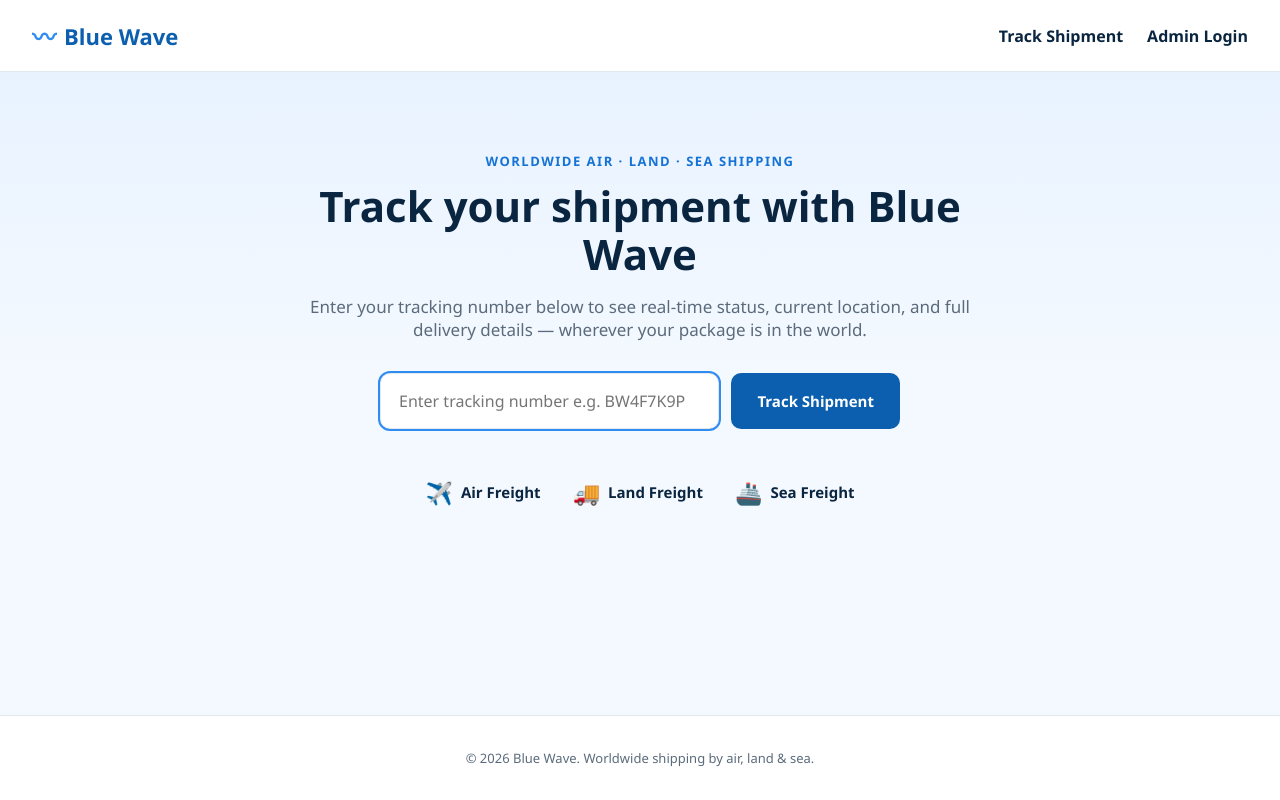
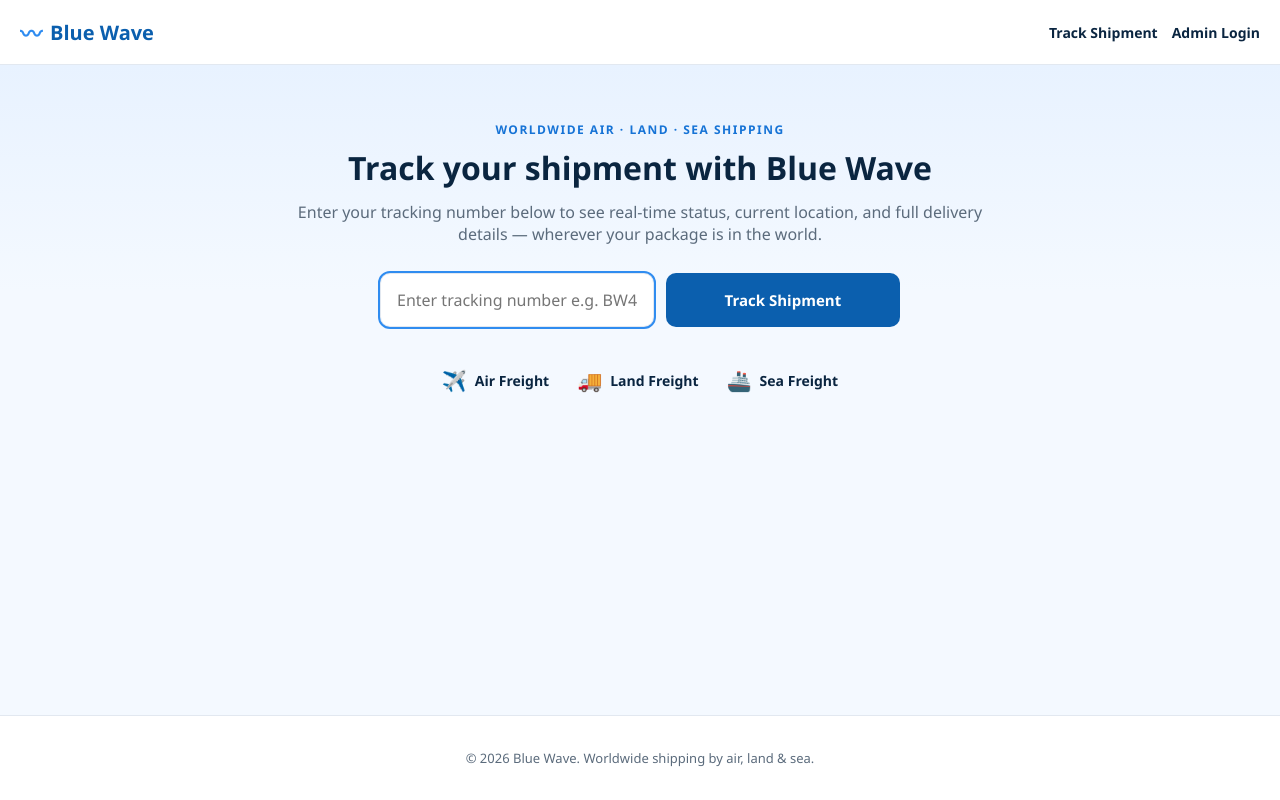
Before and after one commit to lokerwr/blue-wave-app, a React (Vite) app: page / in a window 1280 px wide. Built offline with nearby package versions, Linux system fonts and the light colour scheme; no server answers.

Commit message:
index.css

```diff
--- a/src/index.css
+++ b/src/index.css
@@ -18,6 +18,11 @@
 
 * { box-sizing: border-box; }
 
+html, body {
+  overflow-x: hidden;
+  width: 100%;
+}
+
 body {
   margin: 0;
   font-family: 'Segoe UI', system-ui, -apple-system, Roboto, Helvetica, Arial, sans-serif;
@@ -34,9 +39,13 @@ input, select { font-family: inherit; }
   min-height: 100vh;
   display: flex;
   flex-direction: column;
+  width: 100%;
+  overflow-x: hidden;
 }
 .app-main {
   flex: 1;
+  width: 100%;
+  min-width: 0;
 }
 
 /* ---------- Navbar ---------- */
@@ -44,7 +53,9 @@ input, select { font-family: inherit; }
   display: flex;
   align-items: center;
   justify-content: space-between;
-  padding: 18px 32px;
+  flex-wrap: wrap;
+  row-gap: 10px;
+  padding: 16px 20px;
   background: var(--bw-white);
   border-bottom: 1px solid var(--bw-gray-200);
   position: sticky;
@@ -52,22 +63,32 @@ input, select { font-family: inherit; }
   z-index: 10;
 }
 .brand {
-  font-size: 22px;
+  font-size: 20px;
   font-weight: 800;
   color: var(--bw-blue-700);
   display: flex;
   align-items: center;
   gap: 8px;
+  white-space: nowrap;
+  flex-shrink: 0;
 }
-.brand-wave { color: var(--bw-blue-500); font-size: 24px; }
-.nav-links { display: flex; align-items: center; gap: 24px; font-weight: 600; color: var(--bw-blue-900); }
+.brand-wave { color: var(--bw-blue-500); font-size: 22px; }
+.nav-links {
+  display: flex;
+  align-items: center;
+  flex-wrap: wrap;
+  gap: 14px;
+  font-weight: 600;
+  font-size: 14px;
+  color: var(--bw-blue-900);
+}
 .nav-links a:hover { color: var(--bw-blue-600); }
 .btn-link {
   background: none;
   border: none;
   color: var(--bw-blue-900);
   font-weight: 600;
-  font-size: 15px;
+  font-size: 14px;
   padding: 0;
 }
 .btn-link:hover { color: var(--bw-blue-600); }
@@ -85,7 +106,7 @@ input, select { font-family: inherit; }
 /* ---------- Hero / Home ---------- */
 .hero {
   background: linear-gradient(180deg, var(--bw-blue-100) 0%, var(--bw-blue-50) 60%);
-  padding: 80px 24px 64px;
+  padding: 56px 20px 48px;
 }
 .hero-inner {
   max-width: 720px;
@@ -95,31 +116,34 @@ input, select { font-family: inherit; }
 .eyebrow {
   text-transform: uppercase;
   letter-spacing: 1.5px;
-  font-size: 13px;
+  font-size: 12px;
   font-weight: 700;
   color: var(--bw-blue-600);
   margin: 0 0 12px;
 }
 .hero h1 {
-  font-size: 42px;
+  font-size: 32px;
   line-height: 1.15;
   color: var(--bw-blue-900);
-  margin: 0 0 16px;
+  margin: 0 0 14px;
 }
 .hero-sub {
-  font-size: 17px;
+  font-size: 16px;
   color: var(--bw-gray-600);
-  margin: 0 0 32px;
+  margin: 0 0 28px;
 }
 .track-form {
   display: flex;
+  flex-wrap: wrap;
   gap: 12px;
   max-width: 520px;
   margin: 0 auto;
 }
 .track-input {
-  flex: 1;
-  padding: 16px 18px;
+  flex: 1 1 200px;
+  min-width: 0;
+  width: 100%;
+  padding: 15px 16px;
   border-radius: 10px;
   border: 1px solid var(--bw-gray-200);
   font-size: 16px;
@@ -131,12 +155,13 @@ input, select { font-family: inherit; }
   background: var(--bw-blue-700);
   color: var(--bw-white);
   border: none;
-  padding: 16px 26px;
+  padding: 15px 22px;
   border-radius: 10px;
   font-weight: 700;
   font-size: 15px;
   white-space: nowrap;
   transition: background 0.15s ease;
+  flex: 1 1 auto;
 }
 .btn-primary:hover { background: var(--bw-blue-600); }
 .btn-primary:disabled { opacity: 0.6; cursor: default; }
@@ -153,23 +178,26 @@ input, select { font-family: inherit; }
   color: var(--bw-red);
   font-weight: 600;
   margin-top: 14px;
+  word-break: break-word;
 }
 .hero-features {
   display: flex;
   justify-content: center;
-  gap: 32px;
-  margin-top: 48px;
+  flex-wrap: wrap;
+  gap: 20px 28px;
+  margin-top: 40px;
   color: var(--bw-blue-900);
   font-weight: 700;
 }
-.feature { display: flex; align-items: center; gap: 8px; font-size: 15px; }
-.feature span { font-size: 22px; }
+.feature { display: flex; align-items: center; gap: 8px; font-size: 14px; white-space: nowrap; }
+.feature span { font-size: 20px; }
 
 /* ---------- Tracking page ---------- */
 .tracking-page {
   max-width: 860px;
   margin: 0 auto;
-  padding: 48px 24px 80px;
+  padding: 32px 18px 60px;
+  width: 100%;
 }
 .tracking-header {
   display: flex;
@@ -180,10 +208,11 @@ input, select { font-family: inherit; }
   gap: 12px;
 }
 .tracking-header h1 {
-  font-size: 30px;
+  font-size: 24px;
   margin: 4px 0 0;
-  letter-spacing: 1px;
+  letter-spacing: 0.5px;
   color: var(--bw-blue-900);
+  word-break: break-word;
 }
 .status-reason-banner {
   background: var(--bw-blue-100);
@@ -196,13 +225,14 @@ input, select { font-family: inherit; }
 }
 .not-found {
   max-width: 480px;
-  margin: 100px auto;
+  margin: 80px auto;
+  padding: 0 20px;
   text-align: center;
 }
 .not-found h2 { color: var(--bw-blue-900); }
 .page-loading {
   text-align: center;
-  padding: 100px 24px;
+  padding: 80px 24px;
   color: var(--bw-gray-600);
   font-weight: 600;
 }
@@ -216,40 +246,42 @@ input, select { font-family: inherit; }
   border: 1px solid;
   font-weight: 700;
   font-size: 13px;
+  white-space: nowrap;
 }
 .status-badge.small { padding: 3px 10px; font-size: 11px; }
-.status-dot { width: 8px; height: 8px; border-radius: 50%; }
+.status-dot { width: 8px; height: 8px; border-radius: 50%; flex-shrink: 0; }
 
 /* ---------- Route breadcrumb ---------- */
 .route-breadcrumb {
   background: var(--bw-white);
   border: 1px solid var(--bw-gray-200);
   border-radius: var(--radius);
-  padding: 18px 20px;
-  margin-top: 24px;
+  padding: 16px 18px;
+  margin-top: 20px;
   font-weight: 700;
   color: var(--bw-blue-900);
   display: flex;
   flex-wrap: wrap;
-  gap: 6px;
+  gap: 6px 8px;
   box-shadow: var(--shadow-sm);
+  font-size: 14px;
 }
 .route-stop { display: inline-flex; align-items: center; gap: 8px; }
 .route-arrows {
   color: var(--bw-blue-500);
-  font-size: 12px;
+  font-size: 11px;
   letter-spacing: 1px;
-  margin-left: 6px;
+  margin-left: 4px;
 }
 
 /* ---------- Live progress indicator ---------- */
-.timeline-wrap { margin-top: 16px; }
+.timeline-wrap { margin-top: 14px; width: 100%; }
 .progress-track {
   position: relative;
   height: 8px;
   background: var(--bw-gray-200);
   border-radius: 999px;
-  margin: 40px 6px 12px;
+  margin: 36px 20px 12px;
 }
 .progress-fill {
   height: 100%;
@@ -261,15 +293,15 @@ input, select { font-family: inherit; }
   position: absolute;
   top: 50%;
   transform: translate(-50%, -50%);
-  width: 38px;
-  height: 38px;
+  width: 34px;
+  height: 34px;
   background: var(--bw-white);
   border: 2px solid var(--bw-blue-700);
   border-radius: 50%;
   display: flex;
   align-items: center;
   justify-content: center;
-  font-size: 18px;
+  font-size: 16px;
   box-shadow: var(--shadow-md);
   transition: left 0.6s ease;
 }
@@ -283,34 +315,39 @@ input, select { font-family: inherit; }
 .progress-labels {
   display: flex;
   justify-content: space-between;
-  font-size: 13px;
+  gap: 10px;
+  font-size: 12px;
   font-weight: 700;
   color: var(--bw-gray-600);
-  margin-bottom: 32px;
+  margin-bottom: 28px;
 }
+.progress-labels span { min-width: 0; overflow-wrap: break-word; }
+.progress-labels span:last-child { text-align: right; }
 
 .section-title {
-  font-size: 18px;
+  font-size: 17px;
   color: var(--bw-blue-900);
-  margin: 32px 0 16px;
+  margin: 28px 0 14px;
 }
 
 /* ---------- Checkpoint vertical timeline ---------- */
-.checkpoint-list { display: flex; flex-direction: column; }
+.checkpoint-list { display: flex; flex-direction: column; width: 100%; }
 .no-checkpoints { color: var(--bw-gray-600); }
 .checkpoint-row {
   display: grid;
-  grid-template-columns: 130px 32px 1fr;
-  gap: 16px;
+  grid-template-columns: 92px 22px 1fr;
+  gap: 10px;
+  width: 100%;
 }
 .checkpoint-date {
   display: flex;
   flex-direction: column;
   text-align: right;
-  font-size: 13px;
+  font-size: 11px;
   font-weight: 700;
   color: var(--bw-blue-700);
   padding-top: 2px;
+  min-width: 0;
 }
 .checkpoint-time { color: var(--bw-gray-400); font-weight: 500; }
 .checkpoint-track {
@@ -319,8 +356,8 @@ input, select { font-family: inherit; }
   align-items: center;
 }
 .checkpoint-dot {
-  width: 26px;
-  height: 26px;
+  width: 24px;
+  height: 24px;
   border-radius: 50%;
   background: var(--bw-white);
   border: 2px solid var(--bw-gray-400);
@@ -328,7 +365,7 @@ input, select { font-family: inherit; }
   display: flex;
   align-items: center;
   justify-content: center;
-  font-size: 13px;
+  font-size: 12px;
   font-weight: 800;
   flex-shrink: 0;
 }
@@ -339,37 +376,38 @@ input, select { font-family: inherit; }
   background: var(--bw-gray-200);
   margin: 2px 0;
 }
-.checkpoint-body { padding-bottom: 28px; }
-.checkpoint-body strong { color: var(--bw-blue-900); font-size: 15px; }
-.checkpoint-note { color: var(--bw-gray-600); font-size: 13px; margin: 4px 0 8px; }
+.checkpoint-body { padding-bottom: 24px; min-width: 0; }
+.checkpoint-body strong { color: var(--bw-blue-900); font-size: 14px; word-break: break-word; }
+.checkpoint-note { color: var(--bw-gray-600); font-size: 13px; margin: 4px 0 8px; word-break: break-word; }
 
 /* ---------- Details grid ---------- */
 .details-grid {
   display: grid;
   grid-template-columns: repeat(auto-fit, minmax(240px, 1fr));
-  gap: 20px;
-  margin-top: 40px;
+  gap: 16px;
+  margin-top: 32px;
 }
 .details-card {
   background: var(--bw-white);
   border: 1px solid var(--bw-gray-200);
   border-radius: var(--radius);
-  padding: 20px;
+  padding: 18px;
   box-shadow: var(--shadow-sm);
+  min-width: 0;
 }
 .details-card h3 { margin-top: 0; color: var(--bw-blue-900); }
 .details-card dl { margin: 0; }
 .details-card dt {
-  font-size: 12px;
+  font-size: 11px;
   text-transform: uppercase;
   letter-spacing: 0.5px;
   color: var(--bw-gray-400);
   margin-top: 12px;
 }
-.details-card dd { margin: 2px 0 0; color: var(--bw-blue-900); font-weight: 600; }
+.details-card dd { margin: 2px 0 0; color: var(--bw-blue-900); font-weight: 600; word-break: break-word; }
 .package-image {
   width: 100%;
-  height: 180px;
+  height: 160px;
   object-fit: cover;
   border-radius: 10px;
   margin-bottom: 8px;
@@ -389,18 +427,18 @@ input, select { font-family: inherit; }
   display: flex;
   align-items: center;
   justify-content: center;
-  padding: 40px 20px;
+  padding: 32px 16px;
 }
 .auth-card {
   background: var(--bw-white);
   border: 1px solid var(--bw-gray-200);
   border-radius: var(--radius);
-  padding: 36px;
+  padding: 28px 22px;
   width: 100%;
   max-width: 380px;
   box-shadow: var(--shadow-md);
 }
-.auth-card h1 { margin: 0 0 6px; color: var(--bw-blue-900); }
+.auth-card h1 { margin: 0 0 6px; color: var(--bw-blue-900); font-size: 24px; }
 .auth-sub { color: var(--bw-gray-600); font-size: 14px; margin: 0 0 24px; }
 .auth-card form { display: flex; flex-direction: column; gap: 4px; }
 .auth-card label { font-size: 13px; font-weight: 700; color: var(--bw-blue-900); margin-top: 10px; }
@@ -410,31 +448,35 @@ input, select { font-family: inherit; }
   border: 1px solid var(--bw-gray-200);
   font-size: 15px;
   margin-bottom: 4px;
+  width: 100%;
+  min-width: 0;
 }
-.auth-card .btn-primary { margin-top: 18px; }
+.auth-card .btn-primary { margin-top: 18px; width: 100%; }
 
 /* ---------- Admin ---------- */
 .admin-page {
   max-width: 1080px;
   margin: 0 auto;
-  padding: 40px 24px 80px;
+  padding: 28px 16px 60px;
+  width: 100%;
 }
 .admin-header {
   display: flex;
   justify-content: space-between;
   align-items: center;
-  margin-bottom: 20px;
+  margin-bottom: 18px;
   flex-wrap: wrap;
   gap: 12px;
 }
-.admin-header h1 { color: var(--bw-blue-900); margin: 0; }
+.admin-header h1 { color: var(--bw-blue-900); margin: 0; font-size: 22px; }
 .admin-search {
   width: 100%;
   padding: 12px 16px;
   border-radius: 10px;
   border: 1px solid var(--bw-gray-200);
-  margin-bottom: 20px;
+  margin-bottom: 18px;
   font-size: 14px;
+  min-width: 0;
 }
 .table-wrap {
   overflow-x: auto;
@@ -442,19 +484,21 @@ input, select { font-family: inherit; }
   border-radius: var(--radius);
   border: 1px solid var(--bw-gray-200);
   box-shadow: var(--shadow-sm);
+  -webkit-overflow-scrolling: touch;
 }
-.admin-table { width: 100%; border-collapse: collapse; font-size: 14px; }
+.admin-table { width: 100%; border-collapse: collapse; font-size: 13px; min-width: 640px; }
 .admin-table th {
   text-align: left;
-  padding: 14px 16px;
+  padding: 12px 14px;
   background: var(--bw-blue-50);
   color: var(--bw-blue-900);
-  font-size: 12px;
+  font-size: 11px;
   text-transform: uppercase;
   letter-spacing: 0.4px;
+  white-space: nowrap;
 }
-.admin-table td { padding: 14px 16px; border-top: 1px solid var(--bw-gray-200); vertical-align: middle; }
-.admin-table .mono { font-family: 'Courier New', monospace; font-weight: 700; color: var(--bw-blue-700); }
+.admin-table td { padding: 12px 14px; border-top: 1px solid var(--bw-gray-200); vertical-align: middle; }
+.admin-table .mono { font-family: 'Courier New', monospace; font-weight: 700; color: var(--bw-blue-700); white-space: nowrap; }
 .actions-cell { display: flex; gap: 6px; flex-wrap: wrap; }
 .actions-cell button {
   background: var(--bw-blue-50);
@@ -464,6 +508,7 @@ input, select { font-family: inherit; }
   border-radius: 6px;
   font-size: 12px;
   font-weight: 600;
+  white-space: nowrap;
 }
 .actions-cell button:hover { background: var(--bw-blue-100); }
 .actions-cell button.danger,
@@ -475,4 +520,60 @@ button.danger {
 .empty-row { text-align: center; color: var(--bw-gray-400); padding: 30px !important; }
 
 /* ---------- Forms (shipment / checkpoint) ---------- */
-.shipment-form,
+.shipment-form, .checkpoint-form {
+  background: var(--bw-white);
+  border: 1px solid var(--bw-gray-200);
+  border-radius: var(--radius);
+  padding: 18px;
+  box-shadow: var(--shadow-sm);
+  margin-bottom: 20px;
+  width: 100%;
+}
+.form-grid {
+  display: grid;
+  grid-template-columns: repeat(auto-fit, minmax(200px, 1fr));
+  gap: 14px;
+}
+.form-field { display: flex; flex-direction: column; gap: 6px; min-width: 0; }
+.form-field.span-2 { grid-column: 1 / -1; margin-top: 8px; }
+.form-field.span-2 h4 { margin: 0; color: var(--bw-blue-700); border-bottom: 1px solid var(--bw-gray-200); padding-bottom: 8px; }
+.form-field label { font-size: 12px; font-weight: 700; color: var(--bw-blue-900); text-transform: uppercase; letter-spacing: 0.3px; }
+.form-field input, .form-field select {
+  padding: 10px 12px;
+  border-radius: 8px;
+  border: 1px solid var(--bw-gray-200);
+  font-size: 14px;
+  width: 100%;
+  min-width: 0;
+}
+.readonly-input { background: var(--bw-blue-50); font-weight: 700; color: var(--bw-blue-700); }
+.image-preview { width: 100%; max-width: 200px; border-radius: 8px; margin-top: 8px; }
+.hint { font-size: 12px; color: var(--bw-gray-400); }
+.form-actions { display: flex; justify-content: flex-end; gap: 12px; margin-top: 20px; flex-wrap: wrap; }
+
+.checkpoint-history { display: flex; flex-direction: column; gap: 10px; }
+.checkpoint-history-row {
+  display: flex;
+  justify-content: space-between;
+  align-items: flex-start;
+  background: var(--bw-white);
+  border: 1px solid var(--bw-gray-200);
+  border-radius: 10px;
+  padding: 12px 14px;
+  gap: 10px;
+  flex-wrap: wrap;
+}
+
+/* ---------- Responsive ---------- */
+@media (max-width: 640px) {
+  .navbar { padding: 12px 16px; }
+  .brand { font-size: 18px; }
+  .nav-links { gap: 12px; font-size: 13px; }
+  .hero { padding: 44px 16px 32px; }
+  .hero h1 { font-size: 26px; }
+  .hero-sub { font-size: 14px; }
+  .track-input, .btn-primary { flex-basis: 100%; }
+  .tracking-header h1 { font-size: 20px; }
+  .checkpoint-row { grid-template-columns: 78px 20px 1fr; gap: 8px; }
+  .form-grid { grid-template-columns: 1fr; }
+}
```
